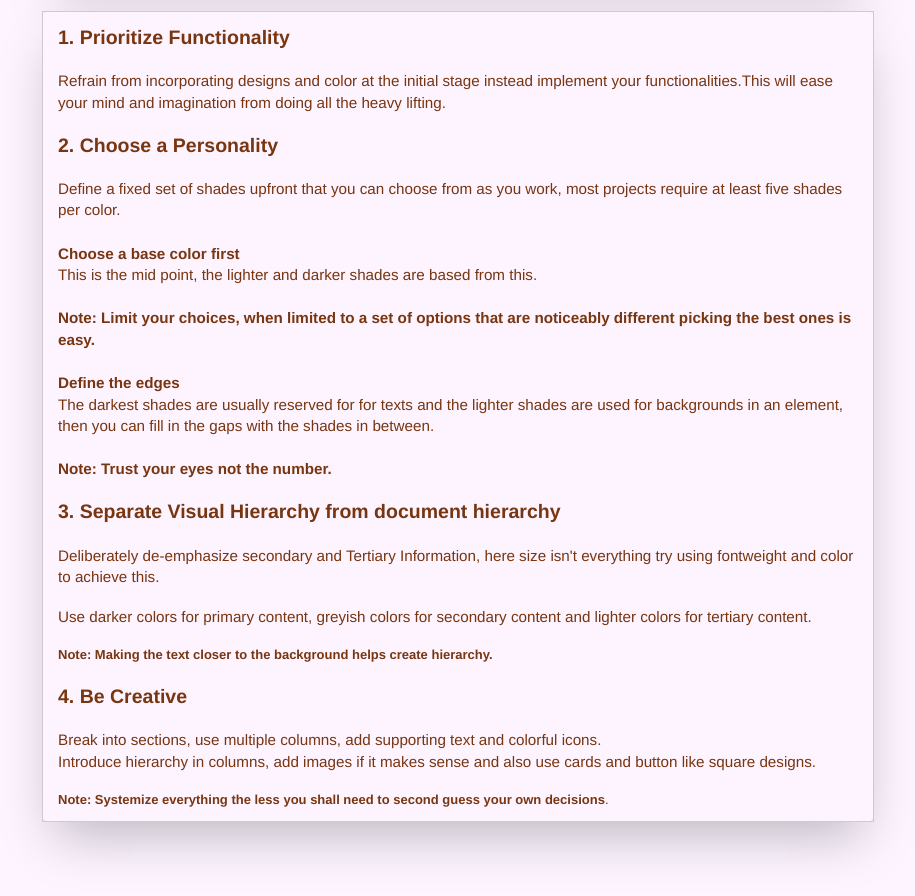
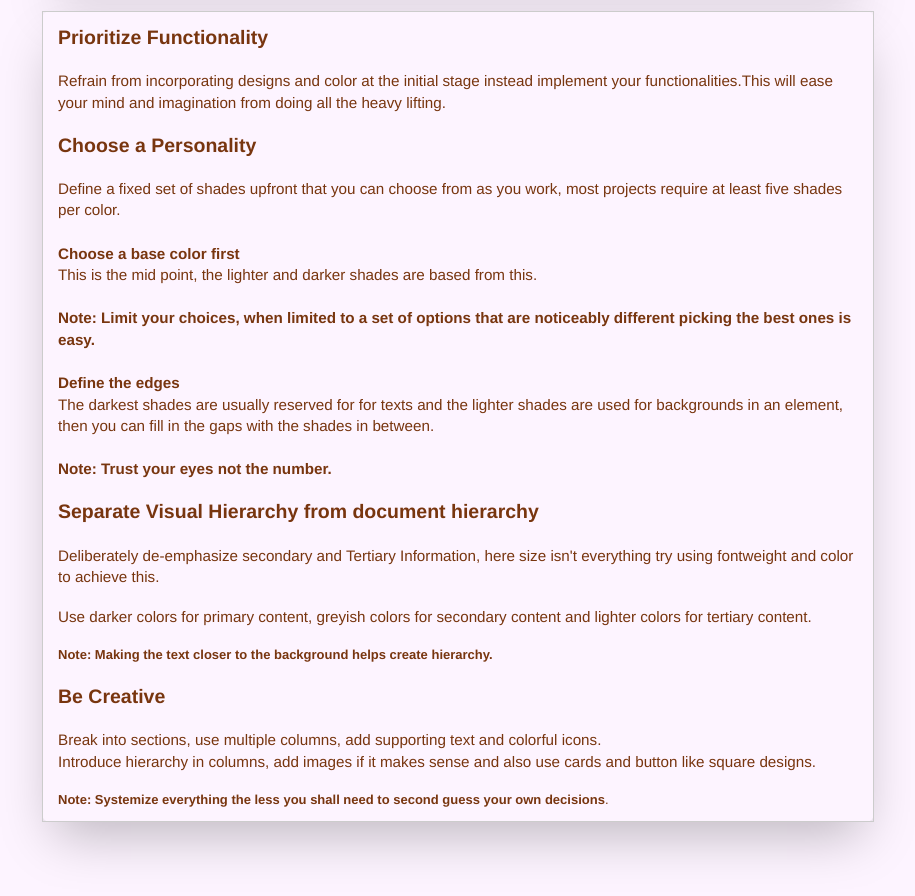
Before and after one commit to Genevive-Mbesi/Portfolio, a React (Create React App) app in the folder portfolio/: page /blog in a window 1280 px wide. Shown: the part 260-1156 px from the top of the page, without its empty margins (182-1097 px from the left). Built offline with nearby package versions, Linux system fonts and the light colour scheme.

Commit message:
Added Blog Post

```diff
--- a/portfolio/src/components/blog.jsx
+++ b/portfolio/src/components/blog.jsx
@@ -9,12 +9,12 @@ const blogPosts = [
     subtitle: "Streamlining The Design Cycle",
     content: `
 
-      <h2><strong>1. Prioritize Functionality</strong></h2>
+      <h2><strong>Prioritize Functionality</strong></h2>
       <br/>
       <h3>Refrain from incorporating designs and color at the initial stage instead implement your functionalities.This will ease
       your mind and imagination from doing all the heavy lifting.</h3>
       <br/>
-      <h2><strong>2. Choose a Personality</strong></h2>
+      <h2><strong>Choose a Personality</strong></h2>
        <br/>
       <h3>Define a fixed set of shades upfront that you can choose from as you work, most projects require at least five shades per color.<br/>
       <br/><strong>Choose a base color first <br/></strong>This is the mid point, the lighter and darker shades are based from this.<br/>
@@ -25,14 +25,14 @@ const blogPosts = [
         <br/><strong>Note: Trust your eyes not the number.</strong>
       </h3>
       <br/>
-      <h2><strong>3. Separate Visual Hierarchy from document hierarchy </strong></h2><br/>
+      <h2><strong>Separate Visual Hierarchy from document hierarchy </strong></h2><br/>
      <h3>Deliberately de-emphasize secondary and Tertiary Information, here size isn't everything try
      using fontweight and color to achieve this.</h3><br/>
       <h3>Use darker colors  for primary content, greyish colors for secondary content and lighter colors for tertiary content.</h3><br/>
      <strong>Note: Making the text closer to the background helps create hierarchy.</strong>
       <br/>
       <br/>
-      <h2><strong>4. Be Creative</strong></h2>
+      <h2><strong>Be Creative</strong></h2>
       <br/>
        <h3>Break into sections, use multiple columns, add supporting text and colorful icons.<br/>Introduce hierarchy in columns, add images if it makes sense and also use cards and button like square designs. </h3>
  <br/>
```
